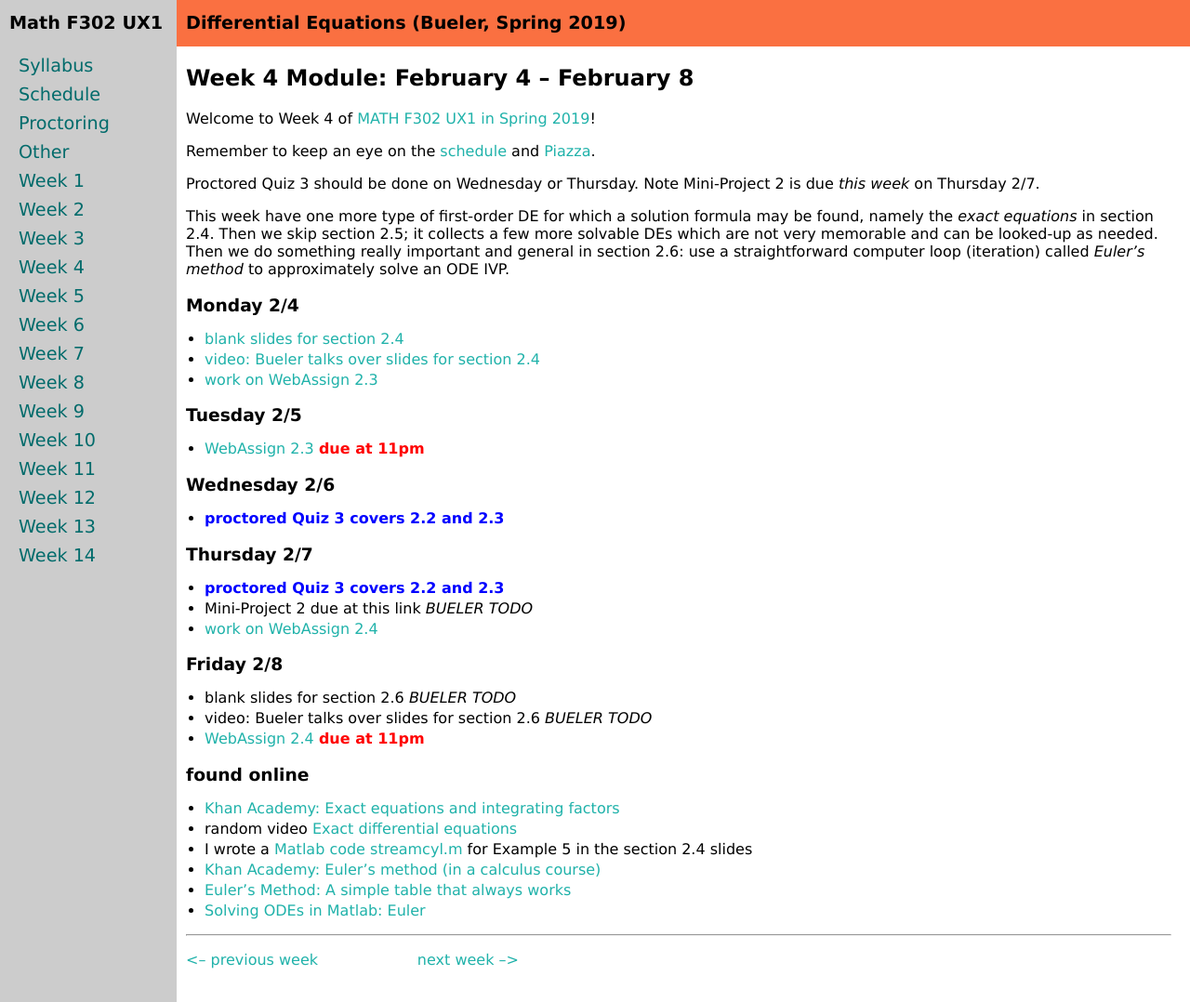
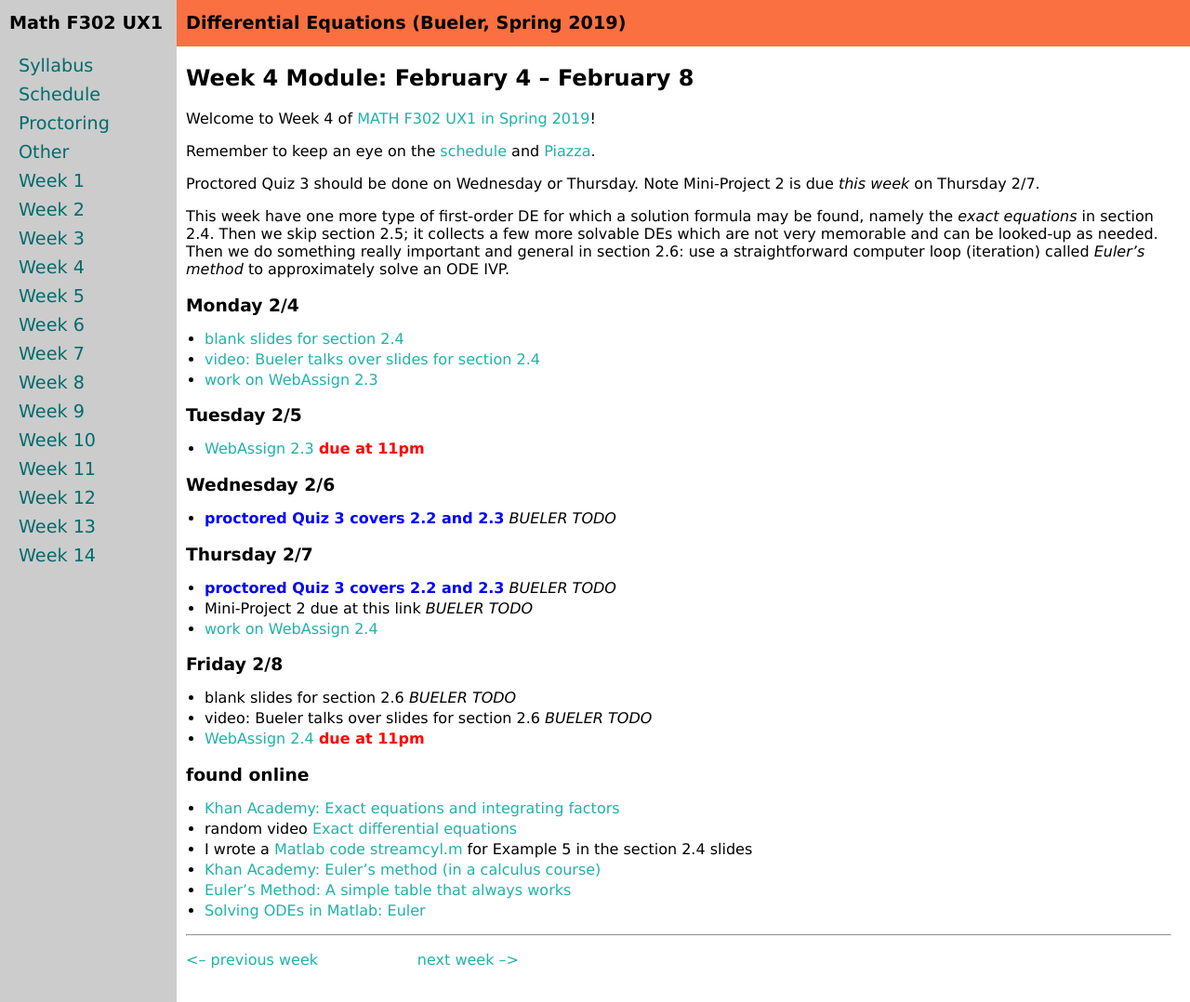
Before and after one commit to bueler/math302, a Jekyll site: the page built from week4.md, in a window 1280 px wide and 1078 px high. Shown: the whole window at 93% size. Built offline with Jekyll 4.4.1, drawn with Linux system fonts in a browser that asks for light colours.

Commit message:
minor: add TODO for quiz

```diff
--- a/week4.md
+++ b/week4.md
@@ -22,10 +22,10 @@
 * [WebAssign 2.3](https://www.webassign.net/) <span style="color:red">**due at 11pm**</span>
 
 ### Wednesday 2/6
-* <span style="color:blue">**proctored Quiz 3 covers 2.2 and 2.3**</span>
+* <span style="color:blue">**proctored Quiz 3 covers 2.2 and 2.3**</span> _BUELER TODO_
 
 ### Thursday 2/7
-* <span style="color:blue">**proctored Quiz 3 covers 2.2 and 2.3**</span>
+* <span style="color:blue">**proctored Quiz 3 covers 2.2 and 2.3**</span> _BUELER TODO_
 * Mini-Project 2 due at this link _BUELER TODO_
 * [work on WebAssign 2.4](https://www.webassign.net/)
 
```
